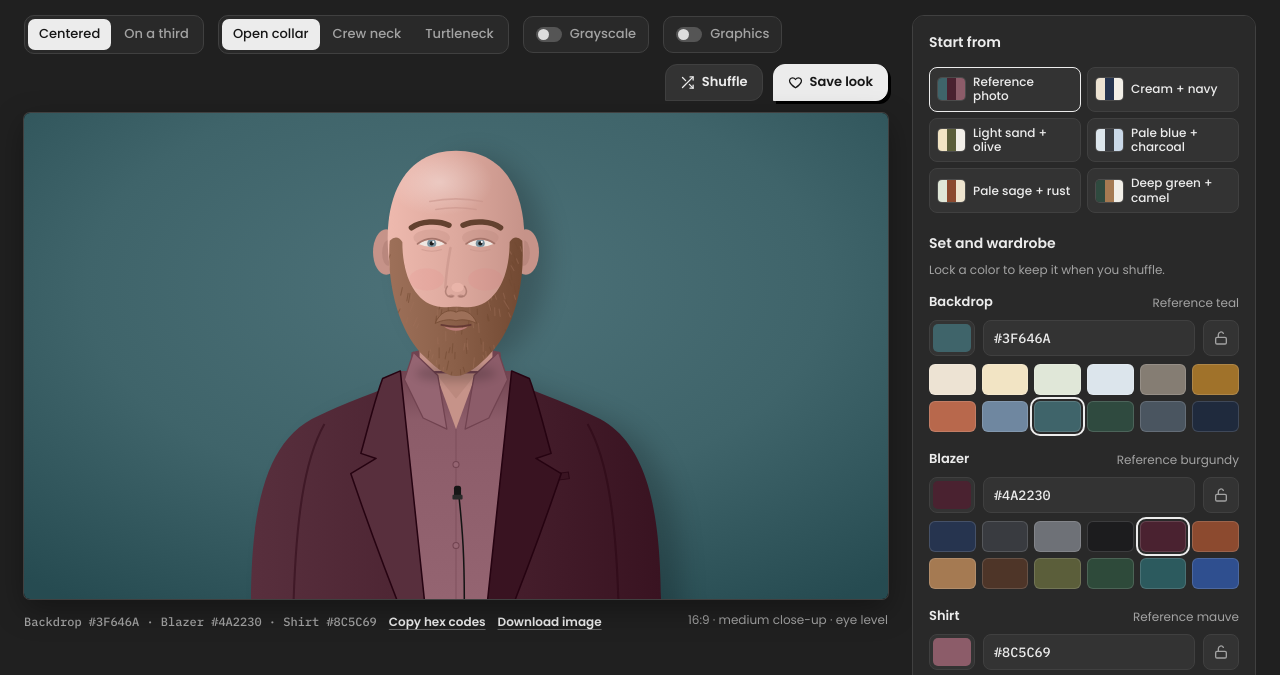
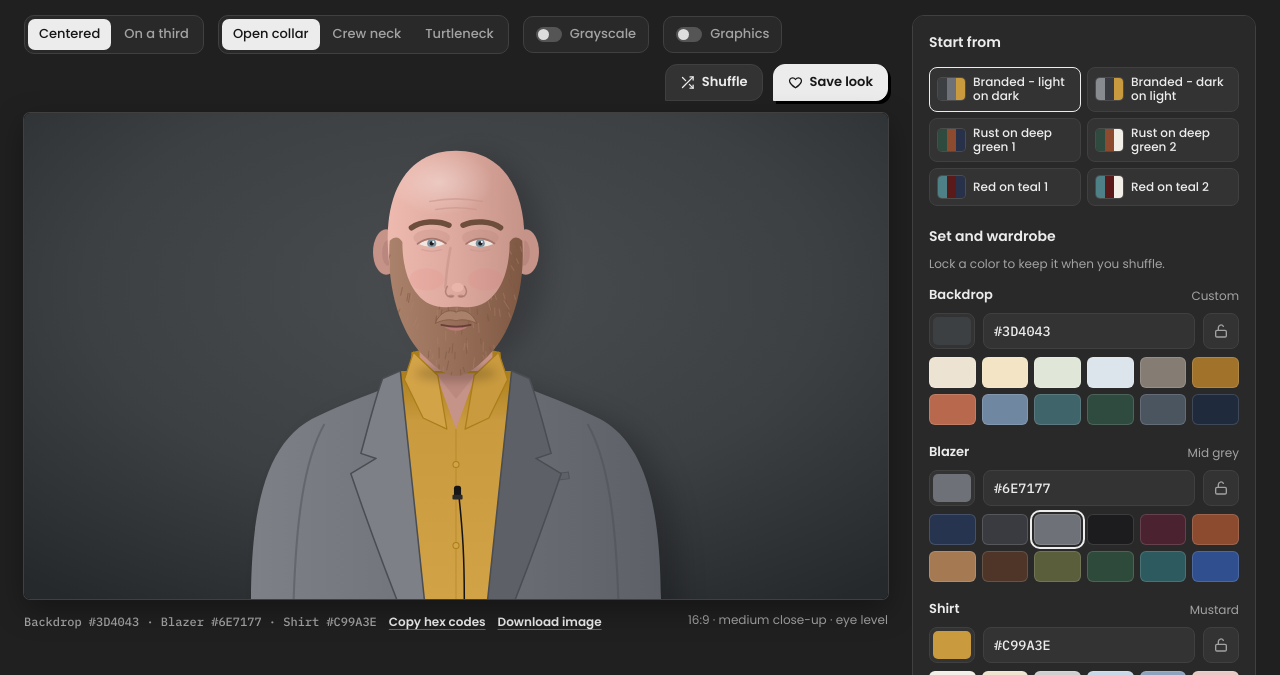
Before and after one commit to RRSSLL/host-color-tester, a plain HTML site: page index.html in a window 1280 px wide. Shown: the part 97-772 px from the top of the page. Drawn offline with nearby package versions, Linux system fonts and the light colour scheme.

Commit message:
Use saved looks as the Start from presets
Replace the six starting points with the team's saved looks (branded
light/dark, rust on deep green, red on teal) and make the first one the
default view. Presets now also set skin tone and beard color.

Co-Authored-By: Claude Opus 5.5 <noreply@anthropic.com>
Claude-Session: https://claude.ai/code/session_019dnpVZ89FMEyT2LD8ammBH

```diff
--- a/index.html
+++ b/index.html
@@ -426,7 +426,7 @@ details .inner { display: grid; gap: 14px; }
     skin: { label: "Skin tone", group: "host", sw: [
       ["Host (fair, pink)", "#DDA99E"], ["Photo (fair, rosy)", "#D29B92"], ["Fair, warm", "#E3B49A"], ["Light, olive", "#CDA184"], ["Light-medium", "#C48F72"], ["Medium", "#A9765A"]] },
     beard: { label: "Beard", group: "host", sw: [
-      ["Reference ginger-brown", "#8A5F48"], ["Auburn", "#7B3F2B"], ["Dark brown", "#4A3328"], ["Black", "#24201F"], ["Salt and pepper", "#86817C"], ["Blond", "#B4935F"]] },
+      ["Host (warm brown)", "#976F59"], ["Auburn", "#7B3F2B"], ["Dark brown", "#4A3328"], ["Black", "#24201F"], ["Salt and pepper", "#86817C"], ["Blond", "#B4935F"]] },
     accent: { label: "Bubble color", group: "gfx", sw: [
       ["Amber", "#F2B33D"], ["Coral", "#F2694B"], ["Teal", "#25B3A7"], ["Sky", "#4C8DF0"], ["Magenta", "#D9467E"], ["Lime", "#A8D64B"]] },
     dark: { label: "Brand dark", group: "gfx", sw: [
@@ -436,16 +436,16 @@ details .inner { display: grid; gap: 14px; }
   var STYLE_NAMES = { collar: "open collar", crew: "crew neck", turtle: "turtleneck" };
 
   var PRESETS = [
-    { name: "Reference photo", bg: "#3F646A", blazer: "#4A2230", shirt: "#8C5C69", style: "collar" },
-    { name: "Cream + navy", bg: "#EDE3D3", blazer: "#26344F", shirt: "#F2EFE8", style: "collar" },
-    { name: "Light sand + olive", bg: "#F2E4C4", blazer: "#5B5E3A", shirt: "#F2EFE8", style: "crew" },
-    { name: "Pale blue + charcoal", bg: "#DCE5EC", blazer: "#393B40", shirt: "#C9D8E8", style: "collar" },
-    { name: "Pale sage + rust", bg: "#E0E7D8", blazer: "#8C4A2F", shirt: "#EEE4CF", style: "collar" },
-    { name: "Deep green + camel", bg: "#2F4A3F", blazer: "#A57A52", shirt: "#F2EFE8", style: "turtle" }
+    { name: "Branded - light on dark", bg: "#3D4043", blazer: "#6E7177", shirt: "#C99A3E", style: "collar", skin: "#DDA99E", beard: "#976F59" },
+    { name: "Branded - dark on light", bg: "#888C91", blazer: "#393B40", shirt: "#C99A3E", style: "collar", skin: "#DDA99E", beard: "#976F59" },
+    { name: "Rust on deep green 1", bg: "#2F4A3F", blazer: "#8C4A2F", shirt: "#27324A", style: "collar", skin: "#DDA99E", beard: "#976F59" },
+    { name: "Rust on deep green 2", bg: "#2F4A3F", blazer: "#8C4A2F", shirt: "#F2EFE8", style: "collar", skin: "#DDA99E", beard: "#976F59" },
+    { name: "Red on teal 1", bg: "#4E8088", blazer: "#5B1A1A", shirt: "#27324A", style: "collar", skin: "#DDA99E", beard: "#976F59" },
+    { name: "Red on teal 2", bg: "#4E8088", blazer: "#5B1A1A", shirt: "#F2EFE8", style: "collar", skin: "#DDA99E", beard: "#976F59" }
   ];
 
   var DEFAULTS = {
-    bg: "#3F646A", blazer: "#4A2230", shirt: "#8C5C69", skin: "#DDA99E", beard: "#8A5F48",
+    bg: "#3D4043", blazer: "#6E7177", shirt: "#C99A3E", skin: "#DDA99E", beard: "#976F59",
     accent: "#F2B33D", dark: "#1E2632",
     style: "collar", framing: "center", gray: false, gfx: false,
     locks: { bg: false, blazer: false, shirt: false }
@@ -1283,6 +1283,8 @@ details .inner { display: grid; gap: 14px; }
   PRESETS.forEach(function (p, i) {
     $("preset-" + i).addEventListener("click", function () {
       state.bg = p.bg; state.blazer = p.blazer; state.shirt = p.shirt; state.style = p.style;
+      if (p.skin) state.skin = p.skin;
+      if (p.beard) state.beard = p.beard;
       render(); say("Loaded preset: " + p.name + ".");
     });
   });
```
